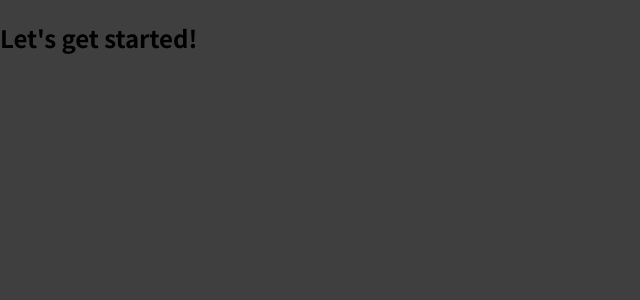
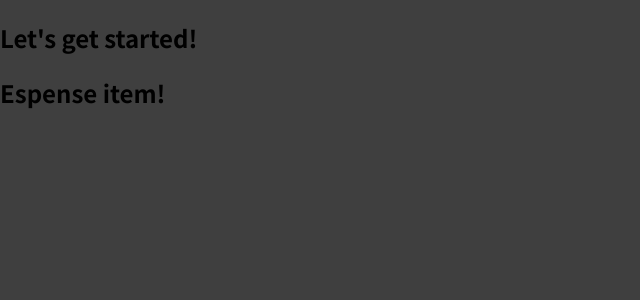
Before and after one commit to tonpasso/React-Course, a React (Create React App) app: page / in a window 1280 px wide. Shown: the top 300 px of the page, without its empty margins (0-640 px from the left). Built offline with nearby package versions, Linux system fonts and the light colour scheme.

Commit message:
adding ExpenseItem component

```diff
--- a/src/App.js
+++ b/src/App.js
@@ -1,10 +1,11 @@
-import logo from './logo.svg';
 import './App.css';
+import ExpenseItem from './components/ExpenseItem';
 
 function App() {
   return (
     <div>
       <h2>Let's get started!</h2>
+      <ExpenseItem />
     </div>
   );
 }
--- /dev/null
+++ b/src/components/ExpenseItem.jsx
@@ -0,0 +1,15 @@
+import React, { Component } from 'react';
+
+class ExpenseItem extends Component {
+  constructor(props) {
+    super(props);
+    this.state = {  }
+  }
+  render() {
+    return (
+      <h2>Espense item!</h2>
+    );
+  }
+}
+
+export default ExpenseItem;
```
